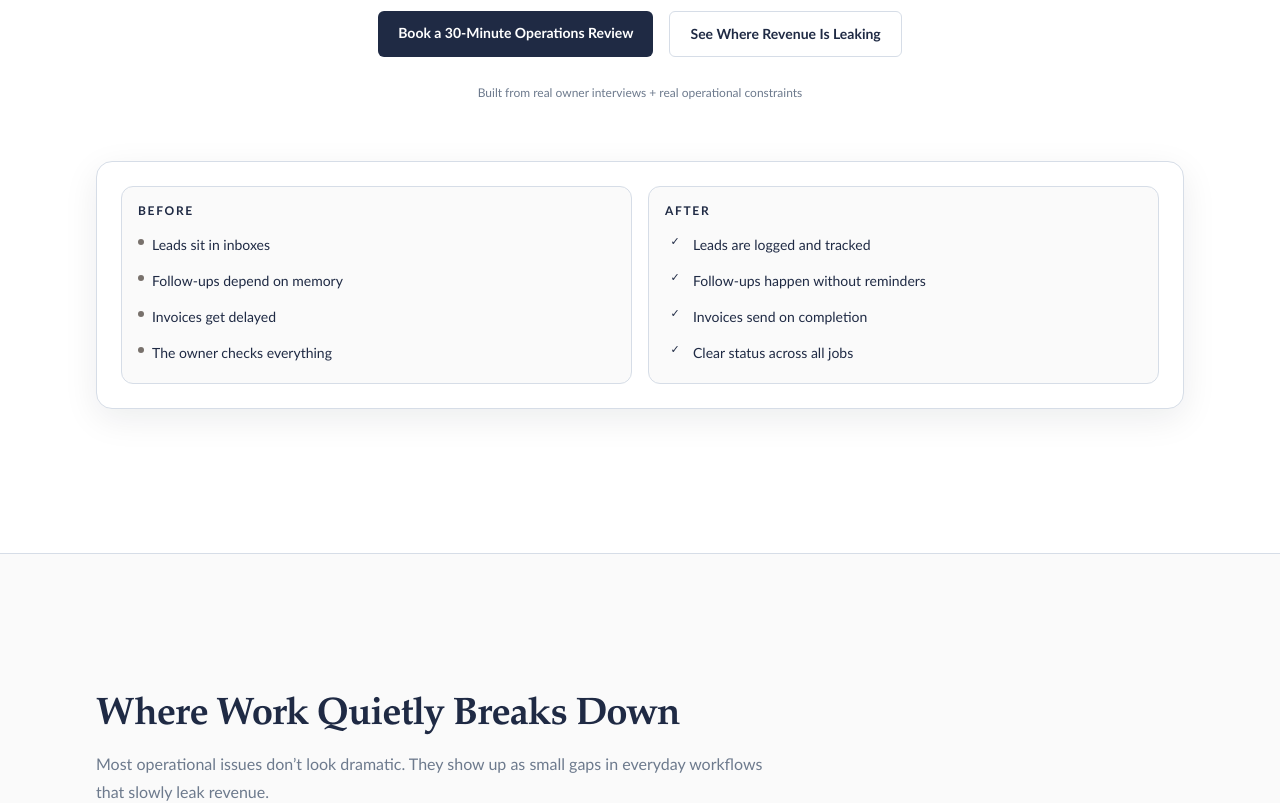
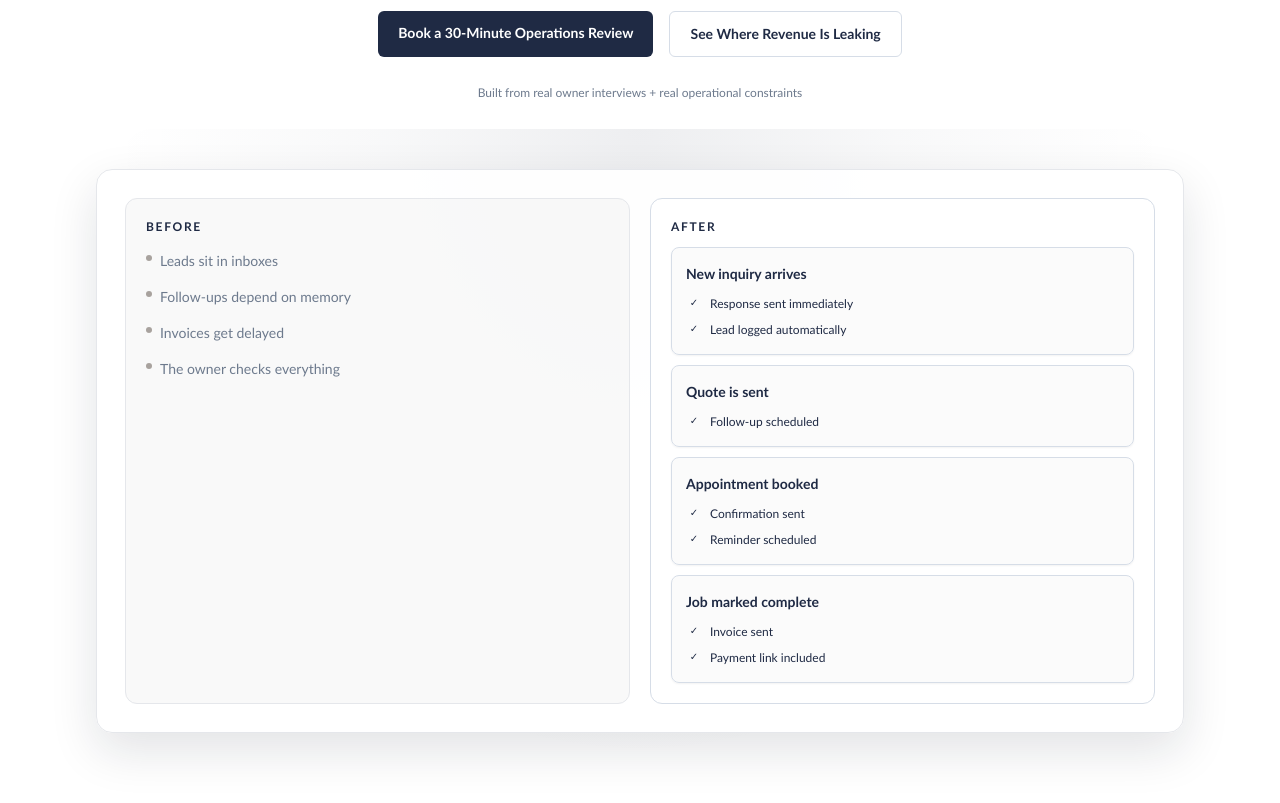
Before and after one commit to blakegrosenthal/operaite-site, a Next.js app: page / in a window 1280 px wide. Shown: the part 500-1303 px from the top of the page. Built offline with nearby package versions, Linux system fonts and the light colour scheme; no server answers.

Commit message:
update site

```diff
--- a/app/globals.css
+++ b/app/globals.css
@@ -42,7 +42,10 @@ h4 {
 }
 
 .brand-ai {
-  font-family: 'Iowan Old Style', 'Palatino Linotype', 'Book Antiqua', serif;
+  font-family: Baskerville, 'Iowan Old Style', 'Palatino Linotype',
+    'Book Antiqua', serif;
+  font-weight: 600;
+  font-style: normal;
 }
 
 .reveal-up {
--- a/app/page.tsx
+++ b/app/page.tsx
@@ -18,11 +18,11 @@ export default function HomePage() {
 
       <section className="reveal-up bg-white py-28 sm:py-36">
         <div className="mx-auto w-full max-w-6xl px-5 sm:px-6 lg:px-8">
-          <div className="mx-auto max-w-[68rem] text-center">
+          <div className="mx-auto max-w-[70rem] text-center">
             <p className="text-xs font-semibold uppercase tracking-[0.16em] text-accent">
               Operations consulting
             </p>
-            <h1 className="mt-4 text-[2.45rem] font-bold leading-tight tracking-tight text-foreground sm:text-[3.45rem]">
+            <h1 className="mt-4 text-[2.45rem] font-bold leading-tight tracking-[-0.02em] text-foreground sm:text-[3.45rem]">
               Stop Losing Revenue to Missed Follow-Ups, No-Shows, and Delayed
               Invoices
             </h1>
@@ -49,8 +49,11 @@ export default function HomePage() {
               Built from real owner interviews + real operational constraints
             </p>
           </div>
-          <div className="mx-auto mt-14 w-full max-w-[74rem]">
-            <BeforeAfterPanel />
+          <div className="relative mx-auto mt-14 w-full max-w-[74rem] sm:mt-16">
+            <div className="pointer-events-none absolute inset-x-6 -top-10 -bottom-6 rounded-[2rem] bg-[radial-gradient(ellipse_at_top,rgba(31,42,68,0.08),rgba(31,42,68,0.03)_35%,rgba(31,42,68,0)_72%)]" />
+            <div className="relative">
+              <BeforeAfterPanel />
+            </div>
           </div>
         </div>
       </section>
@@ -226,65 +229,93 @@ export default function HomePage() {
 
 function BeforeAfterPanel() {
   return (
-    <div className="rounded-2xl border border-line bg-white p-5 shadow-soft transition-all duration-300 ease-out hover:-translate-y-0.5 hover:shadow sm:p-6">
-      <div className="grid gap-4 sm:grid-cols-2">
-        <div className="rounded-xl border border-line bg-neutral-50 p-4">
-          <p className="text-xs font-semibold uppercase tracking-[0.14em] text-foreground/80">
+    <div className="rounded-2xl border border-foreground/10 bg-white/95 p-5 shadow-[0_18px_48px_rgba(15,23,42,0.12)] transition-all duration-300 ease-out hover:-translate-y-1 hover:shadow-[0_24px_64px_rgba(15,23,42,0.16)] sm:p-7">
+      <div className="grid gap-4 sm:grid-cols-2 sm:gap-5">
+        <div className="rounded-xl border border-line/90 bg-neutral-100/60 p-4 sm:p-5">
+          <p className="text-xs font-semibold uppercase tracking-[0.14em] text-foreground/70">
             Before
           </p>
-          <ul className="mt-3 space-y-2 text-sm leading-7 text-foreground">
+          <ul className="mt-3 space-y-2 text-sm leading-7 text-muted">
             <li className="flex items-start gap-2">
-              <span className="mt-2 block h-1.5 w-1.5 rounded-full bg-stone-500" />
+              <span className="mt-2 block h-1.5 w-1.5 rounded-full bg-stone-400" />
               <span>Leads sit in inboxes</span>
             </li>
             <li className="flex items-start gap-2">
-              <span className="mt-2 block h-1.5 w-1.5 rounded-full bg-stone-500" />
+              <span className="mt-2 block h-1.5 w-1.5 rounded-full bg-stone-400" />
               <span>Follow-ups depend on memory</span>
             </li>
             <li className="flex items-start gap-2">
-              <span className="mt-2 block h-1.5 w-1.5 rounded-full bg-stone-500" />
+              <span className="mt-2 block h-1.5 w-1.5 rounded-full bg-stone-400" />
               <span>Invoices get delayed</span>
             </li>
             <li className="flex items-start gap-2">
-              <span className="mt-2 block h-1.5 w-1.5 rounded-full bg-stone-500" />
+              <span className="mt-2 block h-1.5 w-1.5 rounded-full bg-stone-400" />
               <span>The owner checks everything</span>
             </li>
           </ul>
         </div>
 
-        <div className="rounded-xl border border-line bg-neutral-50 p-4">
+        <div className="rounded-xl border border-line bg-white p-4 sm:p-5">
           <p className="text-xs font-semibold uppercase tracking-[0.14em] text-accent">
             After
           </p>
-          <ul className="mt-3 space-y-2 text-sm leading-7 text-foreground">
-            <li className="flex items-start gap-2">
-              <span className="inline-flex h-5 w-5 items-center justify-center rounded-full bg-accent/10 text-[11px] text-accent">
-                ✓
-              </span>
-              <span>Leads are logged and tracked</span>
-            </li>
-            <li className="flex items-start gap-2">
-              <span className="inline-flex h-5 w-5 items-center justify-center rounded-full bg-accent/10 text-[11px] text-accent">
-                ✓
-              </span>
-              <span>Follow-ups happen without reminders</span>
-            </li>
-            <li className="flex items-start gap-2">
-              <span className="inline-flex h-5 w-5 items-center justify-center rounded-full bg-accent/10 text-[11px] text-accent">
-                ✓
-              </span>
-              <span>Invoices send on completion</span>
-            </li>
-            <li className="flex items-start gap-2">
-              <span className="inline-flex h-5 w-5 items-center justify-center rounded-full bg-accent/10 text-[11px] text-accent">
-                ✓
-              </span>
-              <span>Clear status across all jobs</span>
-            </li>
-          </ul>
+          <div className="mt-3 space-y-2.5">
+            <SystemMiniCard
+              event="New inquiry arrives"
+              actions={['Response sent immediately', 'Lead logged automatically']}
+              delay="40ms"
+            />
+            <SystemMiniCard
+              event="Quote is sent"
+              actions={['Follow-up scheduled']}
+              delay="90ms"
+            />
+            <SystemMiniCard
+              event="Appointment booked"
+              actions={['Confirmation sent', 'Reminder scheduled']}
+              delay="140ms"
+            />
+            <SystemMiniCard
+              event="Job marked complete"
+              actions={['Invoice sent', 'Payment link included']}
+              delay="190ms"
+            />
+          </div>
         </div>
       </div>
     </div>
+  )
+}
+
+function SystemMiniCard({
+  event,
+  actions,
+  delay
+}: {
+  event: string
+  actions: string[]
+  delay: string
+}) {
+  return (
+    <article
+      className="reveal-up rounded-lg border border-line bg-neutral-50/80 p-3.5 shadow-sm transition-all duration-300 ease-out hover:bg-white"
+      style={{ transitionDelay: delay }}
+    >
+      <p className="text-sm font-semibold leading-6 text-foreground">{event}</p>
+      <ul className="mt-2 space-y-1.5">
+        {actions.map((action) => (
+          <li
+            key={action}
+            className="flex items-start gap-2 text-xs font-medium leading-5 text-foreground/90"
+          >
+            <span className="inline-flex h-4 w-4 items-center justify-center rounded-full bg-accent/10 text-[10px] text-accent">
+              ✓
+            </span>
+            <span>{action}</span>
+          </li>
+        ))}
+      </ul>
+    </article>
   )
 }
 
```
